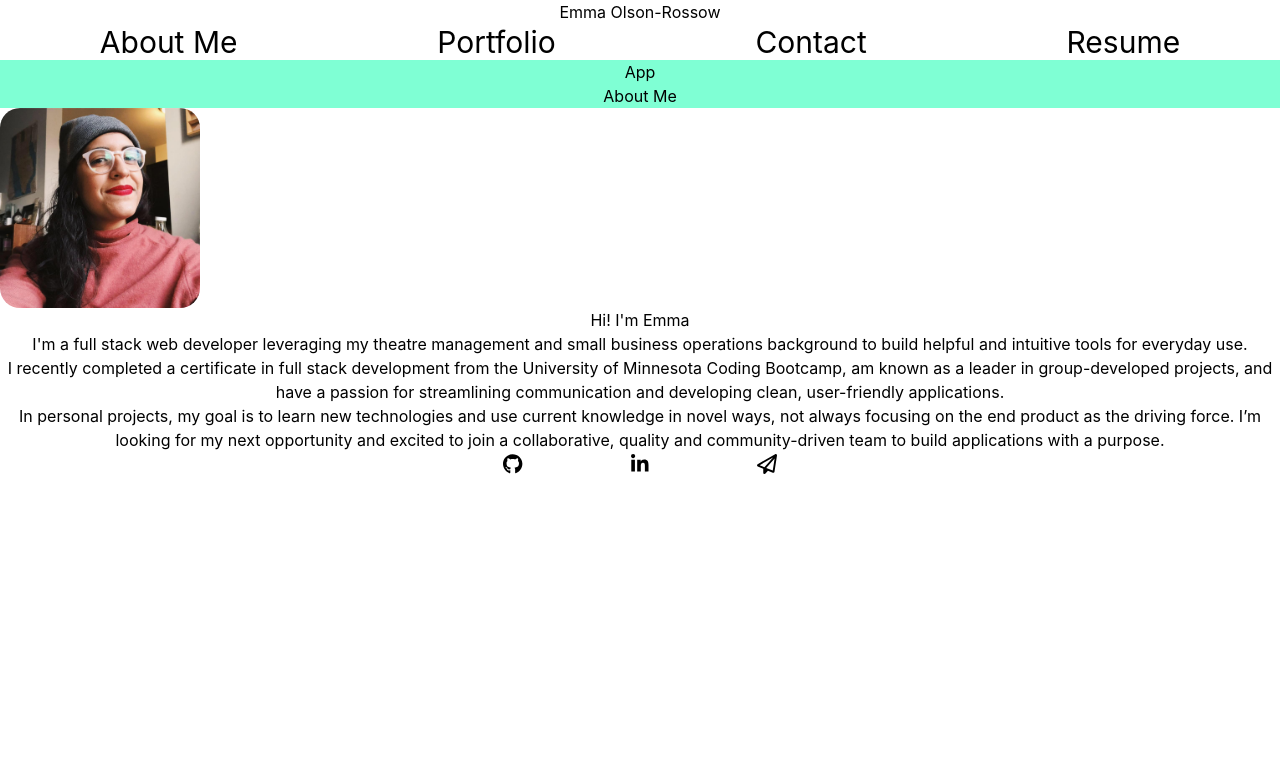
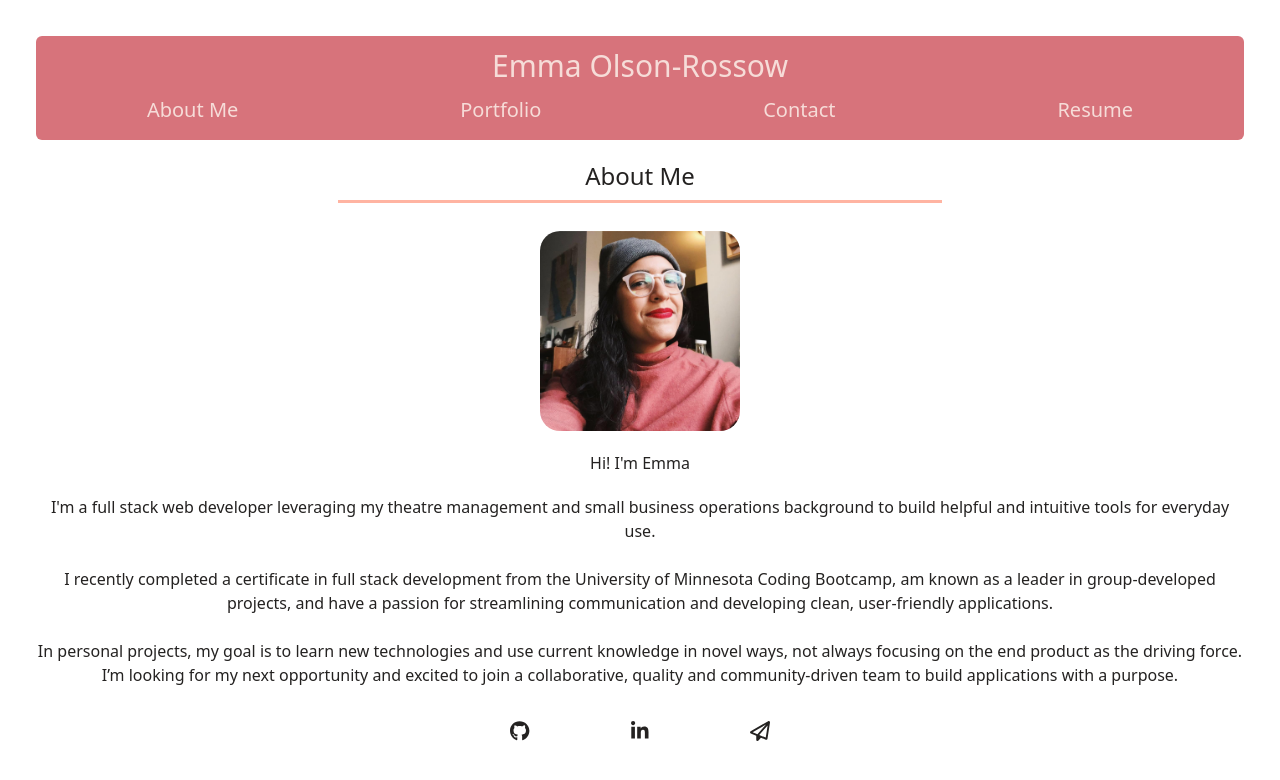
Before and after one commit to emmazart/portfolio, a React (Create React App) app: page / in a window 1280 px wide. Shown: the top 780 px of the page. Built offline with nearby package versions, Linux system fonts and the light colour scheme.

Commit message:
about css finished

```diff
--- a/src/App.css
+++ b/src/App.css
@@ -1,5 +1,6 @@
 .App {
   text-align: center;
+  color: #242221;
 }
 
 .App-header {
@@ -19,7 +20,7 @@
   background-color: aquamarine;
 }
 
-/* NAVIGATION  */
+/* NAVIGATION & FOOTER */
 
 .nav {
   padding-left: none;
@@ -43,3 +44,20 @@
   width: 30%;
   justify-content: space-around;
 }
+
+/* SECTION STYLES */
+
+.content {
+  display: flex;
+  flex-direction: column;
+  flex-wrap: wrap;
+  justify-content: center;
+  align-items: center;
+}
+
+.content-title {
+  width: 50%;
+  border-bottom: solid #ffb4a2;
+  padding-bottom: .5rem;
+  margin-bottom: 1rem;
+}
--- a/src/App.js
+++ b/src/App.js
@@ -42,14 +42,12 @@ function App() {
   }
 
   return (
-    <div className="App bg-myPink">
+    <div className="App p-9">
       <Header
         categories={categories}
         setCurrentCategory={setCurrentCategory}
         currentCategory={currentCategory}
       />
-      <h1 className='test'>App</h1>
-      {/* {currentCategory.name === 'About me' ? <About /> : <div>No about</div>} */}
       {handleCategory(currentCategory)}
       <Footer />
     </div>
--- a/src/components/About/index.js
+++ b/src/components/About/index.js
@@ -2,21 +2,28 @@ import React from "react";
 
 function About() {
   return (
-    <section id="about">
-      <h2 className="test">About Me</h2>
+    <section id="about" className="content py-3 my-2">
+      <h2 className="content-title text-2xl">About Me</h2>
       <img
+        className="my-3"
         src={require('../../assets/profile_pic.jpg')}
         style={{ height: '200px', width: '200px', borderRadius: '10%'}}
         alt="Emma smiling at the camera"
         ></img>
-      <h3>Hi! I'm Emma</h3>
-      <p>
+      <h3 className="my-2">Hi! I'm Emma</h3>
+      <p className="my-3">
         I'm a full stack web developer leveraging my theatre management and small
         business operations background to build helpful and intuitive tools for
-        everyday use. <br className="py-3" /> I recently completed a certificate in full stack development
+        everyday use.
+      </p>
+      <p className="my-3">
+        I recently completed a certificate in full stack development
         from the University of Minnesota Coding Bootcamp, am known as a leader in group-developed projects,
         and have a passion for streamlining communication and developing clean, user-friendly
-        applications. <br className="py-3"/> In personal projects, my goal is to learn new technologies
+        applications.
+      </p>
+      <p className="my-3">
+        In personal projects, my goal is to learn new technologies
         and use current knowledge in novel ways, not always focusing on the end
         product as the driving force. I’m looking for my next opportunity and excited to join a collaborative,
         quality and community-driven team to build applications with a purpose.
--- a/src/components/Header/index.js
+++ b/src/components/Header/index.js
@@ -6,8 +6,8 @@ function Header(props) {
     const { currentCategory, setCurrentCategory, categories } = props;
 
     return (
-        <header>
-            <h1>Emma Olson-Rossow</h1>
+        <header className='bg-primary rounded-md py-2'>
+            <h1 className='text-3xl py-1 text-lightest'>Emma Olson-Rossow</h1>
             <Navigation
                 categories={categories}
                 setCurrentCategory={setCurrentCategory}
--- a/src/components/Navigation/index.js
+++ b/src/components/Navigation/index.js
@@ -9,8 +9,8 @@ function Navigation(props) {
     }, [currentCategory]);
 
     return(
-        <nav className='nav'>
-            <ul className='nav-list text-3xl'>
+        <nav className='nav py-2'>
+            <ul className='nav-list text-xl text-lightest'>
                 <li><a href='#about' onClick={() => {setCurrentCategory(categories[0])}}>About Me</a></li>
                 <li><a href='#portfolio' onClick={() => setCurrentCategory(categories[2])}>Portfolio</a></li>
                 <li><a href='#contact' onClick={() => setCurrentCategory(categories[1])}>Contact</a></li>
--- a/src/index.css
+++ b/src/index.css
@@ -1,17 +1,6 @@
 @tailwind base;
 @tailwind components;
+
+/* CUSTOM CSS */
+
 @tailwind utilities;
-
-body {
-  margin: 0;
-  font-family: -apple-system, BlinkMacSystemFont, 'Segoe UI', 'Roboto', 'Oxygen',
-    'Ubuntu', 'Cantarell', 'Fira Sans', 'Droid Sans', 'Helvetica Neue',
-    sans-serif;
-  -webkit-font-smoothing: antialiased;
-  -moz-osx-font-smoothing: grayscale;
-}
-
-code {
-  font-family: source-code-pro, Menlo, Monaco, Consolas, 'Courier New',
-    monospace;
-}
--- a/tailwind.config.js
+++ b/tailwind.config.js
@@ -5,22 +5,23 @@ module.exports = {
   ],
   theme: {
     extend: {
+      padding: {
+        '13': '3.25rem'
+      },
       colors: {
-        myPink: 'f4acb7'
+        'primary': '#D7737B',
+        'secondary': '#7C5051',
+        'tertiary': '#901A14',
+        'darkest': '#242221',
+        'lightest': '#F6DCD8',
+        'pink': '#f4acb7',
+        'peach': '#ffcdb2',
+        'tangerine': '#ffb4a2',
+        'rust': '#e5989b',
+        'wine': '#b5838d',
+        'dark': '#6d6875'
       }
     },
   },
   plugins: [],
 }
-
-// module.exports = {
-//   content: [
-//     "./src/**/*.{js,jsx,ts,tsx}"
-//   ],
-//   theme: {
-//     colors: {
-//       pink: 'f4acb7'
-//     }
-//   },
-//   plugins: [],
-// }
```
